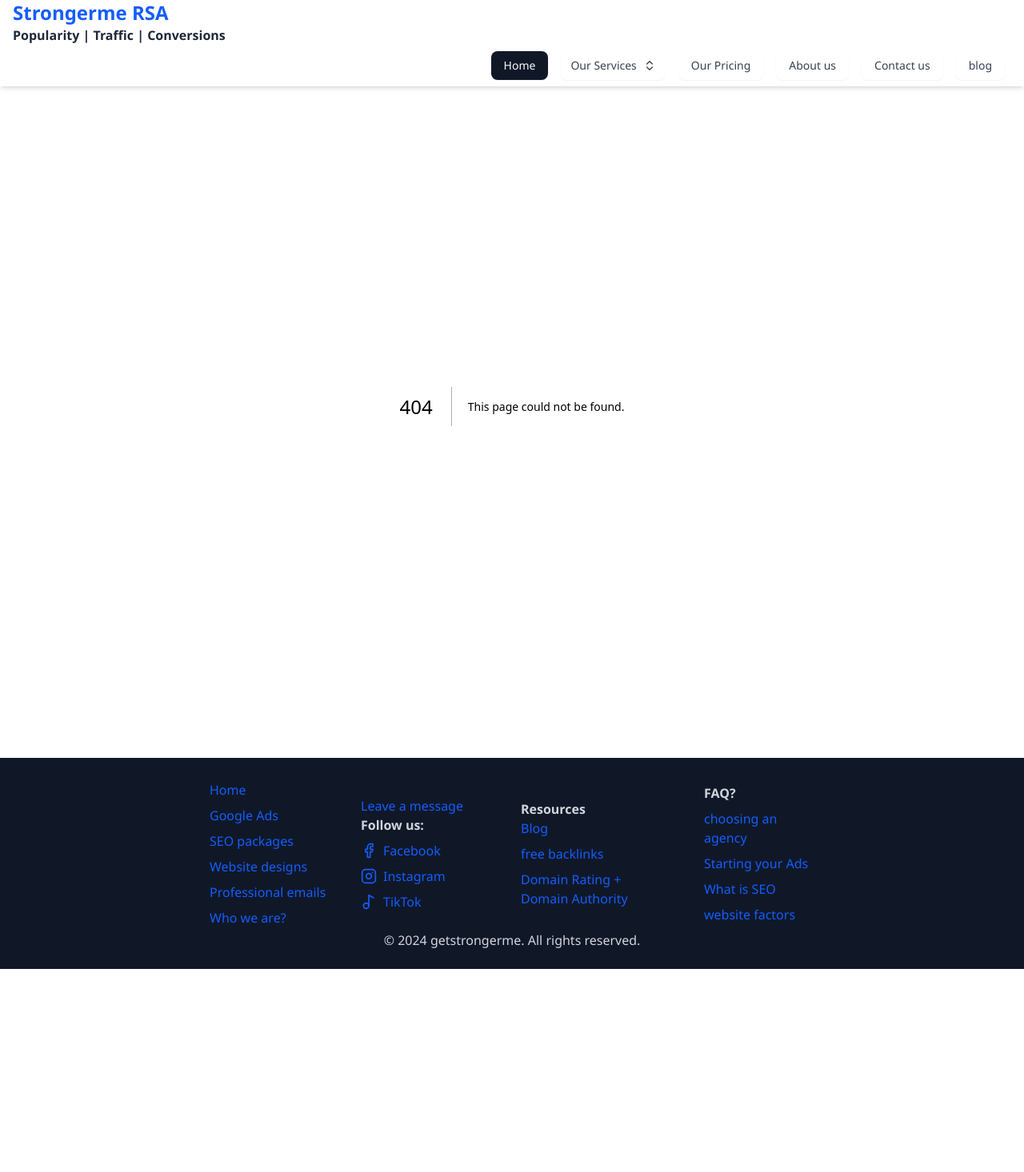
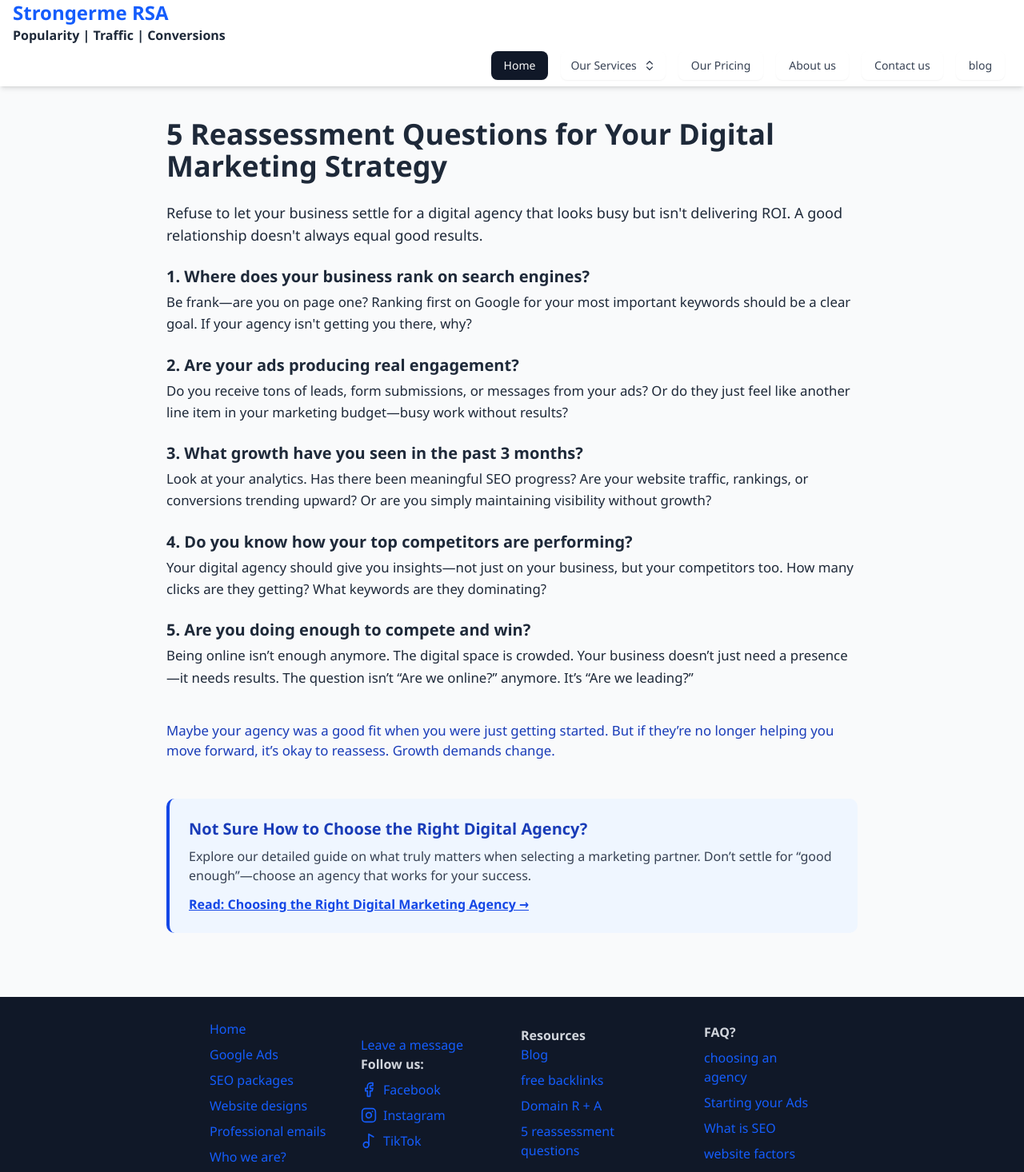
Before and after one commit to zallowh/getstrongerme, a Next.js app: page /blog/reassessment-questions in a window 1280 px wide. Before the commit this address had no page. Shown: the top 1466 px of the page at 80% size. Before the commit the page ends 1212 px from the top, so only its background shows below. Built offline with nearby package versions, Linux system fonts and the light colour scheme.

Commit message:
5reassess

```diff
--- a/src/app/blog/page.jsx
+++ b/src/app/blog/page.jsx
@@ -8,7 +8,6 @@ export const metadata = {
     canonical: "https://www.getstrongerme.com/blog",
   },
 };
-
 
 export default function BlogIndexPage() {
   const posts = [
@@ -24,7 +23,14 @@ export default function BlogIndexPage() {
       description:
         "An in-depth comparison of DR and DA SEO metrics. Learn how each is calculated, why they matter, and when to use one over the other for SEO and link-building.",
     },
+    {
+      slug: "/blog/reassessment-questions",
+      title: "5 Reassessment Questions for Your Digital Marketing Strategy",
+      description:
+        "Before staying loyal to a digital agency that isn't delivering ROI, ask yourself these 5 critical questions. Reassess your SEO, ad performance, and growth efforts.",
+    },
   ];
+
   const jsonLd = {
     "@context": "https://schema.org",
     "@type": "Blog",
@@ -42,7 +48,7 @@ export default function BlogIndexPage() {
         "height": 512
       }
     }
-}
+  };
 
   return (
     <div className="p-8 max-w-5xl mx-auto">
@@ -64,7 +70,10 @@ export default function BlogIndexPage() {
               </h2>
             </Link>
             <p className="text-gray-600 mt-2">{post.description}</p>
-            <Link href={post.slug} className="text-sm text-blue-600 mt-4 inline-block hover:underline">
+            <Link
+              href={post.slug}
+              className="text-sm text-blue-600 mt-4 inline-block hover:underline"
+            >
               Read more →
             </Link>
           </div>
--- /dev/null
+++ b/src/app/blog/reassessment-questions/page.jsx
@@ -0,0 +1,114 @@
+import Link from "next/link";
+
+export const metadata = {
+  title: "5 Reassessment Questions for Your Digital Marketing Strategy",
+  description:
+    "Before you stay loyal to a digital agency that isn't delivering ROI, ask yourself these tough but essential questions. Reassess your SEO, ad performance, and competition strategy today.",
+  alternates: {
+    canonical: "https://www.getstrongerme.com/blog/reassessment-questions",
+  },
+};
+
+export default function BlogReassessmentPage() {
+    const jsonLd = {
+  "@context": "https://schema.org",
+  "@type": "BlogPosting",
+  "headline": "5 Reassessment Questions for Your Digital Marketing Strategy",
+  "description": "Before you stay loyal to a digital agency that isn't delivering ROI, ask yourself these 5 critical questions. Reassess your SEO, ad performance, and online growth.",
+  "url": "https://www.getstrongerme.com/blog/reassessment-questions",
+  "datePublished": "2025-07-09",
+  "author": {
+    "@type": "Organization",
+    "name": "Strongerme",
+    "url": "https://www.getstrongerme.com"
+  },
+  "publisher": {
+    "@type": "Organization",
+    "name": "Strongerme",
+    "logo": {
+      "@type": "ImageObject",
+      "url": "https://www.getstrongerme.com/logo.png",
+      "width": 512,
+      "height": 512
+    }
+  },
+  "mainEntityOfPage": {
+    "@type": "WebPage",
+    "@id": "https://www.getstrongerme.com/blog/reassessment-questions"
+  }
+};
+
+  return (
+    <div className="px-6 md:px-20 py-10 max-w-5xl mx-auto text-gray-800">
+        <script
+  type="application/ld+json"
+  dangerouslySetInnerHTML={{ __html: JSON.stringify(jsonLd) }}
+/>
+
+      <h1 className="text-4xl font-bold mb-6">
+        5 Reassessment Questions for Your Digital Marketing Strategy
+      </h1>
+      <p className="text-lg mb-6">
+        Refuse to let your business settle for a digital agency that looks busy but isn't delivering ROI. A good relationship doesn't always equal good results.
+      </p>
+
+      <div className="space-y-6 text-[1.05rem] leading-relaxed">
+        <div>
+          <h2 className="font-semibold text-xl mb-1">1. Where does your business rank on search engines?</h2>
+          <p>
+            Be frank—are you on page one? Ranking first on Google for your most important keywords should be a clear goal. If your agency isn't getting you there, why?
+          </p>
+        </div>
+
+        <div>
+          <h2 className="font-semibold text-xl mb-1">2. Are your ads producing real engagement?</h2>
+          <p>
+            Do you receive tons of leads, form submissions, or messages from your ads? Or do they just feel like another line item in your marketing budget—busy work without results?
+          </p>
+        </div>
+
+        <div>
+          <h2 className="font-semibold text-xl mb-1">3. What growth have you seen in the past 3 months?</h2>
+          <p>
+            Look at your analytics. Has there been meaningful SEO progress? Are your website traffic, rankings, or conversions trending upward? Or are you simply maintaining visibility without growth?
+          </p>
+        </div>
+
+        <div>
+          <h2 className="font-semibold text-xl mb-1">4. Do you know how your top competitors are performing?</h2>
+          <p>
+            Your digital agency should give you insights—not just on your business, but your competitors too. How many clicks are they getting? What keywords are they dominating?
+          </p>
+        </div>
+
+        <div>
+          <h2 className="font-semibold text-xl mb-1">5. Are you doing enough to compete and win?</h2>
+          <p>
+            Being online isn’t enough anymore. The digital space is crowded. Your business doesn’t just need a presence—it needs results. The question isn’t “Are we online?” anymore. It’s “Are we leading?”
+          </p>
+        </div>
+      </div>
+
+      <div className="mt-10 text-blue-800 font-medium text-[1.05rem]">
+        <p>
+          Maybe your agency was a good fit when you were just getting started. But if they’re no longer helping you move forward, it’s okay to reassess. Growth demands change.
+        </p>
+      </div>
+
+      <div className="mt-12 p-6 bg-blue-50 border-l-4 border-blue-700 rounded-lg">
+        <h3 className="text-xl font-bold mb-2 text-blue-800">
+          Not Sure How to Choose the Right Digital Agency?
+        </h3>
+        <p className="mb-3 text-gray-700">
+          Explore our detailed guide on what truly matters when selecting a marketing partner. Don’t settle for “good enough”—choose an agency that works for your success.
+        </p>
+        <Link
+          href="/faq/choose-us"
+          className="text-blue-700 underline font-semibold"
+        >
+          Read: Choosing the Right Digital Marketing Agency →
+        </Link>
+      </div>
+    </div>
+  );
+}
--- a/src/app/faq/choose-us/page.jsx
+++ b/src/app/faq/choose-us/page.jsx
@@ -1,5 +1,6 @@
 // app/faq/how-to-choose-a-digital-marketing-agency/page.jsx
 import React from "react";
+import Link from "next/link";
 
 export const metadata = {
   title: "How to Choose a Digital Marketing Agency | Strongerme",
@@ -109,6 +110,22 @@ export default function ChooseAgencyPage() {
           The best agency doesn’t just execute tasks—they act as a strategic partner committed to your success.
         </p>
       </section>
+
+      <div className="mt-12 p-6 bg-blue-50 border-l-4 border-blue-700 rounded-lg">
+        <h3 className="text-xl font-bold mb-2 text-blue-800">
+          Already have a Digital Agency?
+        </h3>
+        <p className="mb-3 text-gray-700">
+          Explore our 5 reassessment questions for your current digital marketing agency.
+          Don’t settle for “good enough”—choose an agency that works for your success.
+        </p>
+        <Link
+          href="/blog/reassessment-questions"
+          className="text-blue-700 underline font-semibold"
+        >
+          Read: 5 Reassessment Questions for Your Digital Marketing Agency →
+        </Link>
+      </div>
     </main>
   );
 }
--- a/src/app/sitemap.js
+++ b/src/app/sitemap.js
@@ -15,6 +15,7 @@ export default function sitemap() {
     "/ourservice/googleAds",
     "/blog/free-backlinks-sa",
     "/blog/domain-rating-vs-authority",
+    "/blog/reassessment-questions",
     "/blog",
     "/faq/choose-us",
     "/faq/seo-basics",
--- a/src/components/footer.jsx
+++ b/src/components/footer.jsx
@@ -133,7 +133,12 @@ const Footer = () => {
             </li>
             <li>
               <a href="/blog/domain-rating-vs-authority" className="text-blue-600 hover:text-white">
-                Domain Rating + Domain Authority
+                Domain R + A
+              </a>
+            </li>
+             <li>
+              <a href="/blog/reassessment-questions" className="text-blue-600 hover:text-white">
+              5 reassessment questions
               </a>
             </li>
           </ul>
```
Lines whose indentation alone changed are shown as unchanged.
